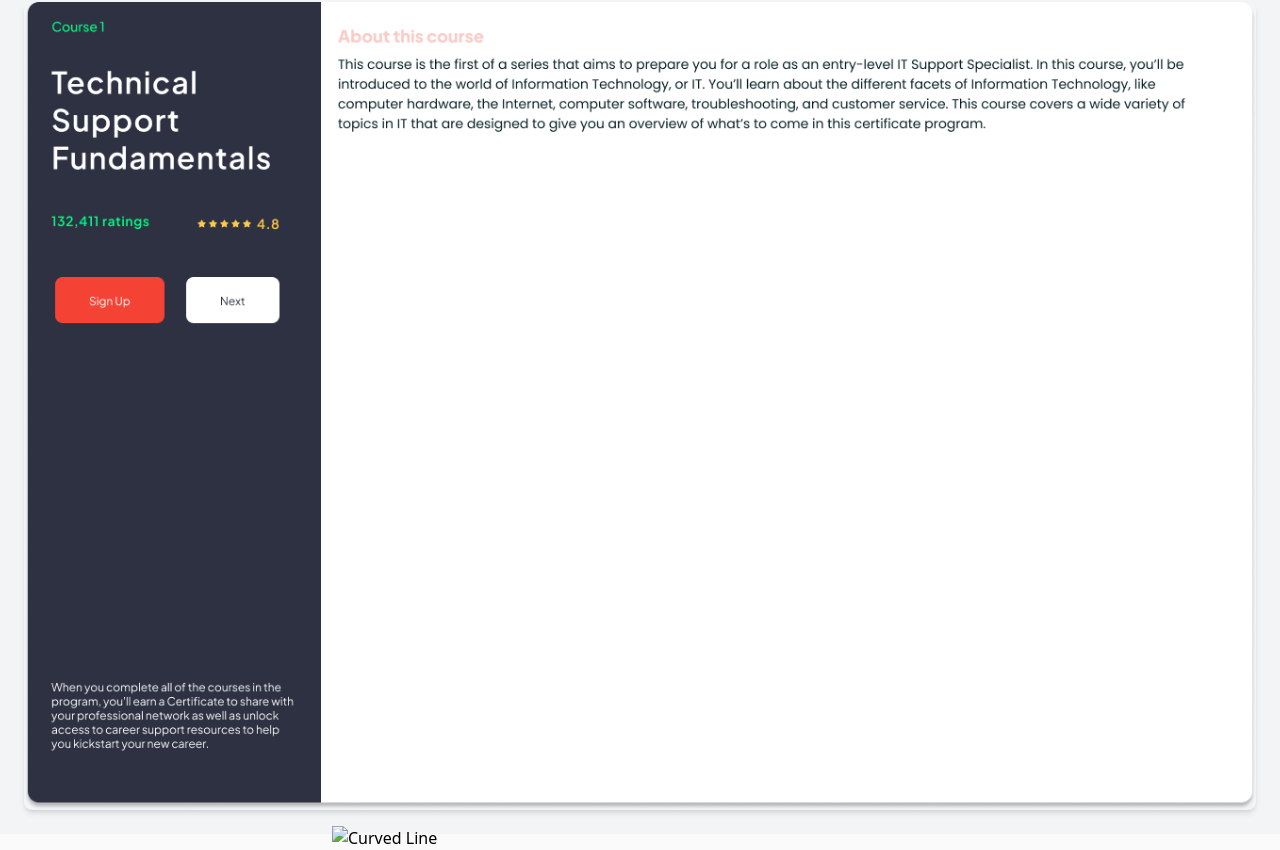
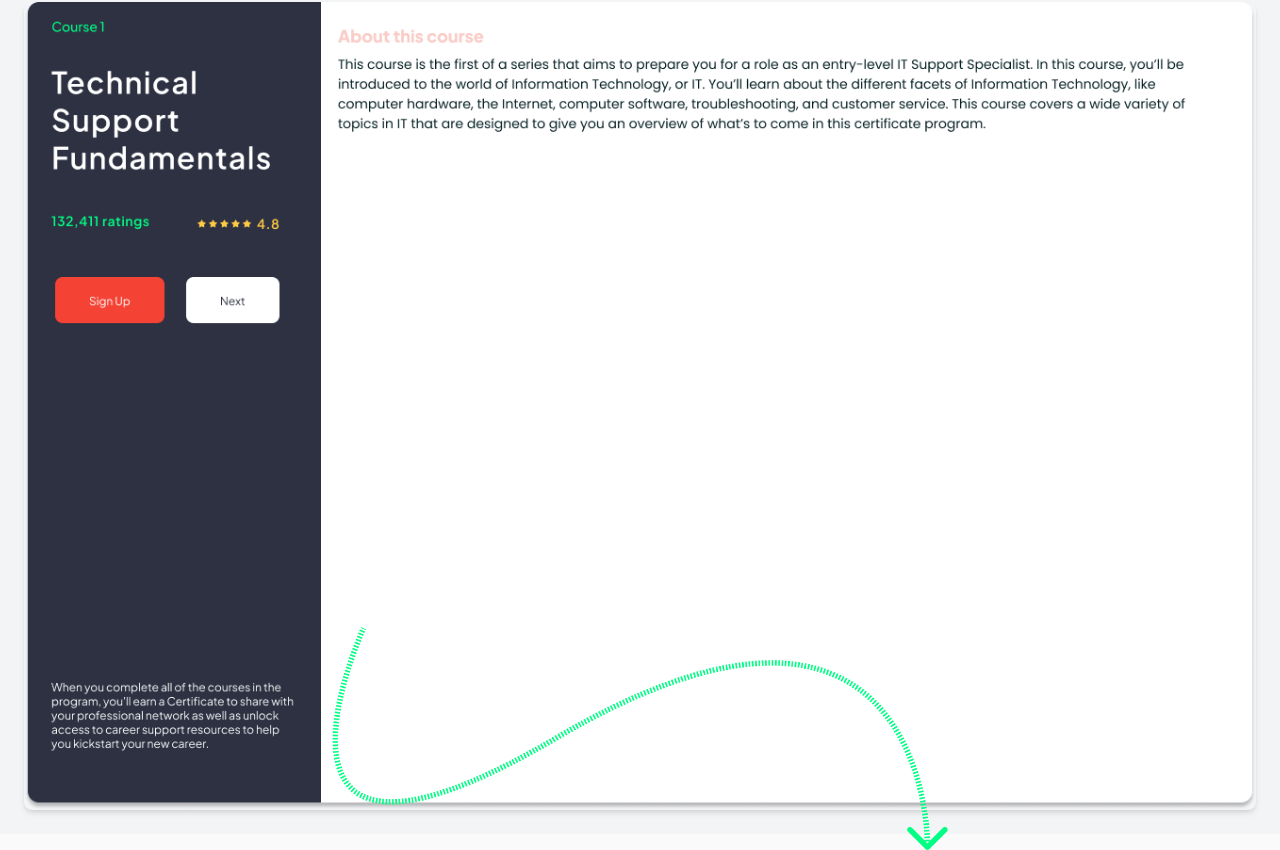
Before and after one commit to suraid12/assignment-project-3, a website built with Vite: page index.html in a window 1280 px wide. Shown: the part 1932-2782 px from the top of the page. Built offline with nearby package versions, Linux system fonts and the light colour scheme.

Commit message:
card 1 fatal solved

```diff
--- a/index.html
+++ b/index.html
@@ -235,7 +235,7 @@
 
     <!-- Curved Line Image -->
     <div class="absolute -bottom-10 left-0 w-full flex justify-center">
-      <img src="#" alt="Curved Line" class="w-2/3 md:w-1/2 object-contain">
+      <img src="Image/connector.png" alt="Curved Line" class="w-2/3 md:w-1/2 object-contain">
     </div>
   </div>
   </section>
```
